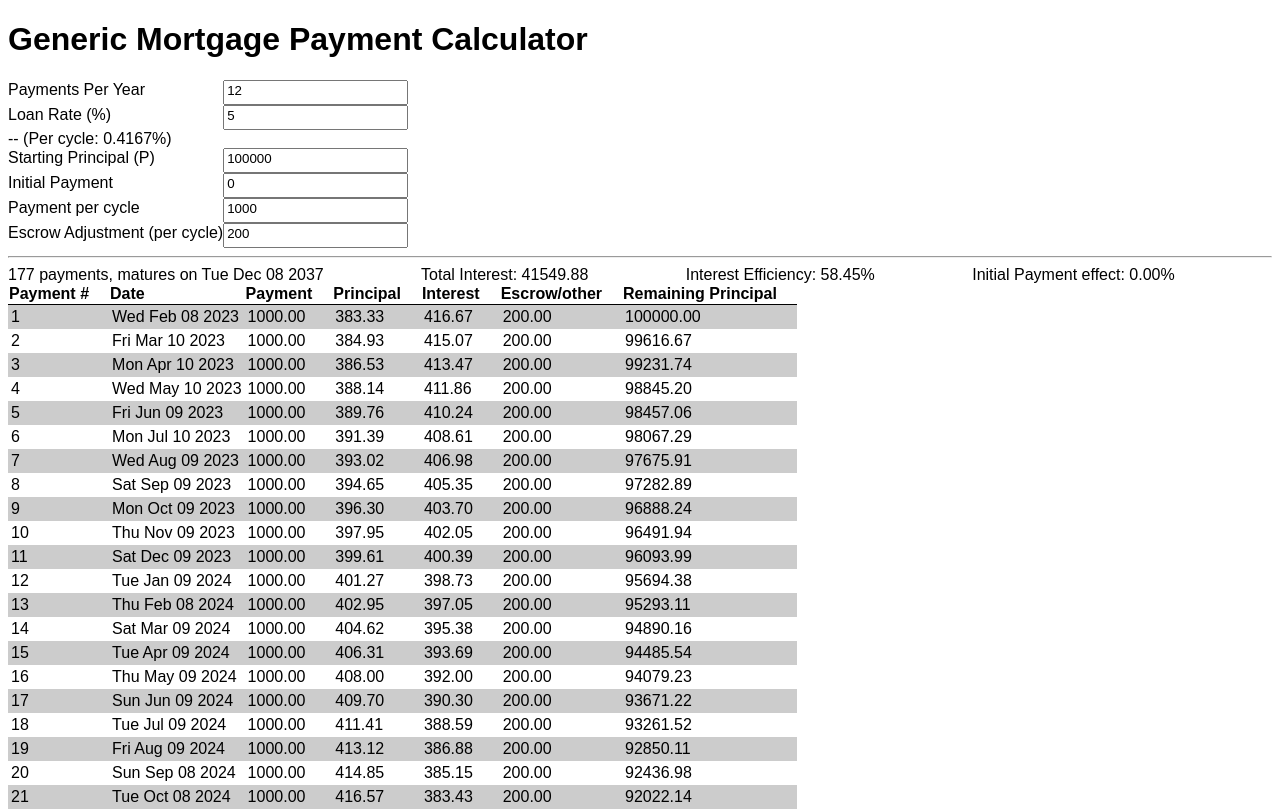
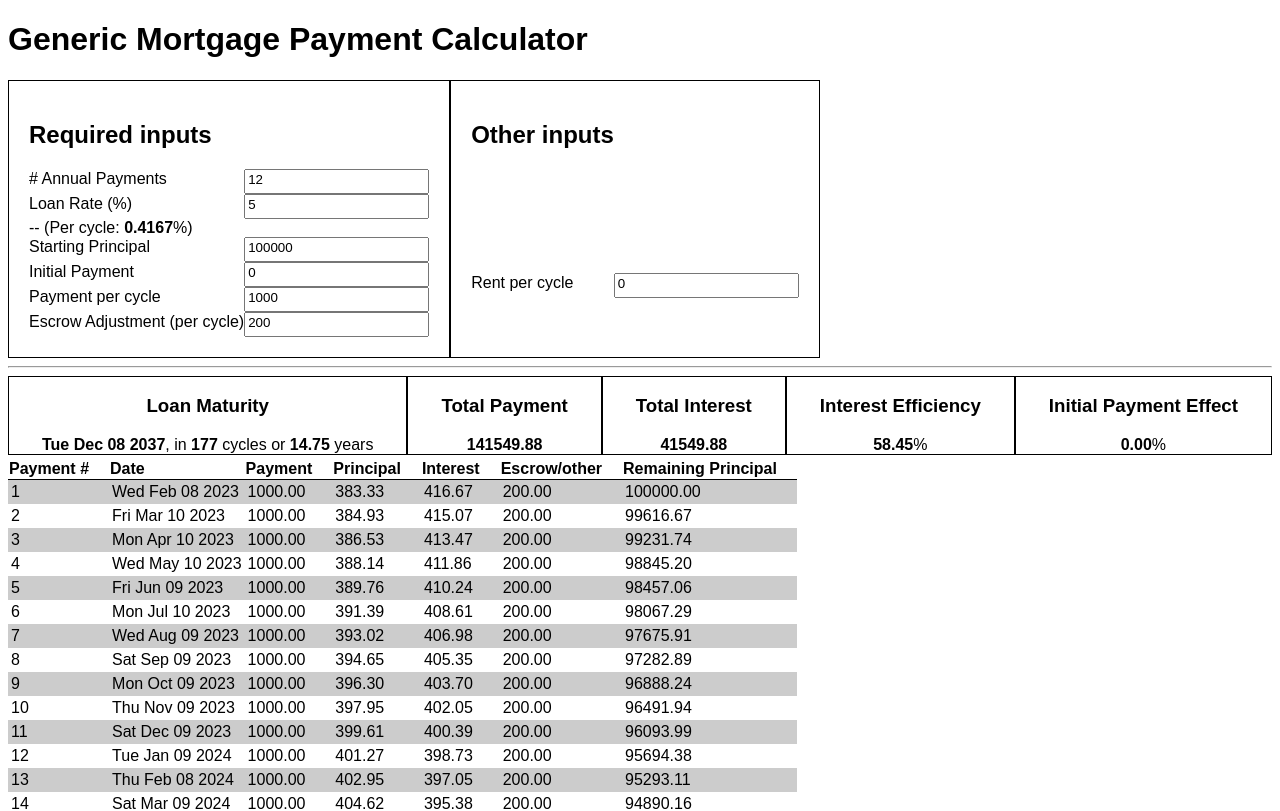
Before and after one commit to calculuswhiz/calculuswhiz.github.io, a React app in the folder gadgets/MortgageCalculator/: page / in a window 1280 px wide. Shown: the top 811 px of the page. Built offline with nearby package versions, Linux system fonts and the light colour scheme.

Commit message:
Added rent equivalency calculations

```diff
--- a/gadgets/MortgageCalculator/src/main.tsx
+++ b/gadgets/MortgageCalculator/src/main.tsx
@@ -1,5 +1,6 @@
-import React, { useEffect, useState } from "react";
+import React, { ReactElement, ReactEventHandler, useEffect, useState } from "react";
 import * as ReactDOM from "react-dom/client";
+import * as mortgageMethods from './mortgageMethods';
 
 import './styles.scss';
 
@@ -13,94 +14,100 @@ function AppInfo() {
 
 function NumericInput(props: {
 	label: string; value: number;
+	min?: number; max?: number;
 	setter: React.Dispatch<React.SetStateAction<number>>
 }) {
 	return <div>
 		<label>{props.label}</label>
-		<input type="number" value={props.value}
+		<input
+			type="number" value={props.value}
+			min={props.min} max={props.max}
 			onChange={e => props.setter(+e.target.value)} />
 	</div>;
 }
 
-type ActivityFields = {
-	timeStamp: Date;
-	totalAmount: number;
-	principal: number;
-	interest: number;
-	remainingBalance: number;
-};
+function TemplateTextDiv(props: {
+	/** ? to denote parameter. More than one will not be processed */
+	template: string;
+	displayItems: (string|number)[]
+})
+{
+	const decomposed = props.template.split(/(?<!\?)\?(?!\?)/);
 
-const millisPerYear = 365.24 * 24 * 60 * 60 * 1000;
-
-/** Do not calculate if this much principal cannot be paid */
-const noCalcPercent = .1;
-
-function getPaymentData(
-	principal: number, compoundRate: number, paymentPerCycle: number,
-	escrowAdjustment: number, paymentCycles: number
-) {
-	const paymentThreshold = (escrowAdjustment
-			+ (compoundRate * principal)) * (1 + noCalcPercent / 100);
-
-	if (paymentPerCycle <= paymentThreshold) {
-		throw Error(`Payment ${paymentPerCycle} is below the threshold ${paymentThreshold}. Cannot calculate.`);
+	if (decomposed.length !== props.displayItems.length + 1) {
+		throw Error(
+			`Cannot process template item. Expected ${decomposed.length} parameters.`
+		);
 	}
 
-	const millisPerCycle = millisPerYear / paymentCycles;
-
-	const paymentData: ActivityFields[] = [];
-
-	let remainingBalance = principal;
-	let millis = new Date().getTime();
-
-	while (remainingBalance >= 0) {
-		const interest = compoundRate * remainingBalance;
-		const principalPayment = paymentPerCycle - interest - escrowAdjustment;
-
-		if (principalPayment <= 0) {
-			throw Error('Negative principal payment detected. Terminating.');
+	const nodes = new Array<JSX.Element>();
+	for (const [index, text] of decomposed.entries()) {
+		nodes.push(<span key={`text${index}`}>{text}</span>);
+		nodes.push(
+			<strong key={`index${index}`}>{props.displayItems[index]}</strong>
+		);
 	}
 
-		paymentData.push({
-            timeStamp: new Date(millis),
-            totalAmount: paymentPerCycle,
-            remainingBalance: remainingBalance,
-            principal: principalPayment,
-            interest: interest
-        });
-
-        millis += millisPerCycle;
-        remainingBalance -= principalPayment;
+	return <div>{nodes.slice(0, -1)}</div>;
 }
 
-	if (remainingBalance < 0) {
-		// Zero out the balance
-		const finalBalance = paymentData.slice(-1)[0].remainingBalance;
-		paymentData.push({
-			timeStamp: new Date(millis + millisPerCycle),
-			totalAmount: finalBalance + escrowAdjustment,
-			remainingBalance: 0,
-			principal: finalBalance,
-			interest: 0
-		});
+function HelpPopOver(props: {
+	text: string;
+	pos: {x: number, y: number};
+	onDelete: ReactEventHandler;
+})
+{
+	const trueX = Math.min(window.innerWidth - 100, props.pos.x)
+
+	return <div
+		className="help-popover"
+		style={{left: trueX, top: props.pos.y}}
+		onClick={props.onDelete}>
+		{props.text}
+	</div>;
 }
 
-	return paymentData;
+function AggregateItem(props: {
+	title: string;
+	help?: string;
+	template: string;
+	displayItems: (string|number)[]
+})
+{
+	const [showHelp, setShowHelp] = useState(false);
+	const [helpPos, setHelpPos] = useState({x: 0, y: 0});
+
+	return <span className="aggregate-item">
+		<h3 className="aggregate-title" onClick={e => {
+			setShowHelp(!showHelp);
+			setHelpPos({x: e.clientX, y: e.clientY});
+		}}>
+			{props.title}
+			{
+				(showHelp && props.help)
+					&& <HelpPopOver
+						text={props.help} pos={helpPos}
+						onDelete={_ => setShowHelp(false)} />
+			}
+		</h3>
+		<TemplateTextDiv template={props.template} displayItems={props.displayItems}/>
+	</span>;
 }
 
 function DataDisplay(props: {
-	paymentCycles: number;
+	annualPaymentCycles: number;
 	loanPercent: number;
 	principal: number;
 	initialPayment: number;
 	paymentPerCycle: number;
 	escrowAdjustment: number;
+	rentPayment: number;
 }) {
 	const effectivePrincipal = props.principal - props.initialPayment;
-	const compoundRate = props.loanPercent / 100 / props.paymentCycles;
+	const compoundRate = props.loanPercent / 100 / props.annualPaymentCycles;
 
 	const parameterValidators: [boolean, string][] = [
-		[props.paymentCycles > 0, "Payment Cycles is not > 0"],
+		[props.annualPaymentCycles > 0, "Annual Payments is not > 0"],
 		[props.loanPercent >= 0, "Loan Percent is not >= 0"],
 		[props.principal > 0, "Principal is not > 0"],
 		[props.initialPayment >= 0, "Initial Payment is not >= 0"],
@@ -118,9 +125,9 @@ function DataDisplay(props: {
 	}
 
 	function getPaymentDataForPrincipal(principal: number) {
-		return getPaymentData(
+		return mortgageMethods.getPaymentData(
 			principal, compoundRate, props.paymentPerCycle,
-			props.escrowAdjustment, props.paymentCycles
+			props.escrowAdjustment, props.annualPaymentCycles
 		);
 	}
 
@@ -141,19 +148,66 @@ function DataDisplay(props: {
 			initialPaymentEffect = NaN;
 		}
 
+		const totalPayments = realPaymentData.length - 1;
+		const intBreakEvenCycles = Math.ceil(totalInterestPaid / props.rentPayment);
+		const totalPayment = totalInterestPaid + props.principal;
+		const totalBreakEvenCycles = Math.ceil(totalPayment / props.rentPayment);
+
 		return <div id="data-display">
 			<header>
-				<span>
-					{realPaymentData.length - 1} payments,
-					matures on {finalPaymentDate.toDateString()}
-				</span>
-				<span>Total Interest: {totalInterestPaid.toFixed(2)}</span>
-				<span title="Higher is better">
-					Interest Efficiency: {(100 * interestEfficiency).toFixed(2)}%
-				</span>
-				<span>
-					Initial Payment effect: {(100 * initialPaymentEffect).toFixed(2)}%
-				</span>
+				<AggregateItem
+					title="Loan Maturity"
+					help="How soon you pay it off"
+					template="?, in ? cycles or ? years"
+					displayItems={[
+						finalPaymentDate.toDateString(),
+						totalPayments,
+						(totalPayments / props.annualPaymentCycles).toFixed(2)
+					]} />
+				<AggregateItem
+					title="Total Payment"
+					help="Principal + Interest"
+					template="?"
+					displayItems={[(totalInterestPaid + props.principal).toFixed(2)]} />
+				<AggregateItem
+					title="Total Interest"
+					help="How much interest is paid when the loan matures"
+					template="?"
+					displayItems={[totalInterestPaid.toFixed(2)]} />
+				<AggregateItem
+					title="Interest Efficiency"
+					help="1 - (Interest paid / original principal)"
+					template="?%"
+					displayItems={[(100 * interestEfficiency).toFixed(2)]} />
+				<AggregateItem
+					title="Initial Payment Effect"
+					help="How much the initial payment contributes to interest efficiency"
+					template="?%"
+					displayItems={[(100 * initialPaymentEffect).toFixed(2)]} />
+			</header>
+			<header>
+				{
+					props.rentPayment > 0
+					&& <AggregateItem
+						title="Rent-interest break-even point"
+						help="How long until rent pays for interest"
+						template="? cycles, or ? years"
+						displayItems={[
+							intBreakEvenCycles,
+							(intBreakEvenCycles / props.annualPaymentCycles).toFixed(2)
+						]} />
+ 				}
+ 				{
+					props.rentPayment > 0
+					&& <AggregateItem
+						title="Rent-total break-even point"
+						help="How long until rent pays for entire loan"
+						template="? cycles, or ? years"
+						displayItems={[
+							totalBreakEvenCycles,
+							(totalBreakEvenCycles / props.annualPaymentCycles).toFixed(2)
+						]} />
+ 				}
 			</header>
 			<table id="data-grid">
 				<thead>
@@ -193,44 +247,67 @@ function DataDisplay(props: {
 }
 
 function AppRoot() {
-	const [paymentCycles, setPaymentCycles] = useState(12);
+	// Required
+	const [annualPaymentCycles, setAnnualPaymentCycles] = useState(12);
 	const [loanPercent, setLoanPercent] = useState(5);
 	const [principal, setPrincipal] = useState(100_000);
 	const [initialPayment, setInitialPayment] = useState(0);
 	const [paymentPerCycle, setPaymentPerCycle] = useState(1000);
 	const [escrowAdjustment, setEscrowAdjustment] = useState(200);
 
+	// Others
+	const [rentPayment, setRentPayment] = useState(0);
+
 	return <>
 		<div id="input-fields">
+			<div className="input-set">
+				<h2>Required inputs</h2>
 				<NumericInput
-				label="Payments Per Year" value={paymentCycles}
-				setter={setPaymentCycles}
+					label="# Annual Payments" value={annualPaymentCycles}
+					min={0}
+					setter={setAnnualPaymentCycles}
 				/>
 				<NumericInput
 					label="Loan Rate (%)" value={loanPercent}
+					min={0}
 					setter={setLoanPercent} />
-			<div>-- (Per cycle: {(loanPercent / paymentCycles).toFixed(4)}%)</div>
+				<TemplateTextDiv
+					template="-- (Per cycle: ?%)"
+					displayItems={[(loanPercent / annualPaymentCycles).toFixed(4)]} />
 				<NumericInput
-				label="Starting Principal (P)" value={principal}
+					label="Starting Principal" value={principal}
+					min={0}
 					setter={setPrincipal} />
 				<NumericInput
 					label="Initial Payment" value={initialPayment}
+					min={0}
 					setter={setInitialPayment} />
 				<NumericInput
 					label="Payment per cycle" value={paymentPerCycle}
+					min={0}
 					setter={setPaymentPerCycle} />
 				<NumericInput
 					label="Escrow Adjustment (per cycle)" value={escrowAdjustment}
+					min={0}
 					setter={setEscrowAdjustment} />
+			</div>
+			<div className="input-set">
+				<h2>Other inputs</h2>
+				<NumericInput
+					label="Rent per cycle" value={rentPayment}
+					min={0}
+					setter={setRentPayment} />
+			</div>
 		</div>
 		<hr />
 		<DataDisplay
-			paymentCycles={paymentCycles}
+			annualPaymentCycles={annualPaymentCycles}
 			loanPercent={loanPercent}
 			principal={principal}
 			initialPayment={initialPayment}
 			paymentPerCycle={paymentPerCycle}
-			escrowAdjustment={escrowAdjustment} />
+			escrowAdjustment={escrowAdjustment}
+			rentPayment={rentPayment} />
 	</>;
 }
 
--- /dev/null
+++ b/gadgets/MortgageCalculator/src/mortgageMethods.ts
@@ -0,0 +1,65 @@
+export type ActivityFields = {
+	timeStamp: Date;
+	totalAmount: number;
+	principal: number;
+	interest: number;
+	remainingBalance: number;
+};
+
+export const millisPerYear = 365.24 * 24 * 60 * 60 * 1000;
+
+/** Do not calculate if this much principal cannot be paid */
+export const noCalcPercent = .1;
+
+export function getPaymentData(
+	principal: number, compoundRate: number, paymentPerCycle: number,
+	escrowAdjustment: number, paymentCycles: number
+) {
+	const paymentThreshold = (escrowAdjustment
+			+ (compoundRate * principal)) * (1 + noCalcPercent / 100);
+
+	if (paymentPerCycle <= paymentThreshold) {
+		throw Error(`Payment ${paymentPerCycle} is below the threshold ${paymentThreshold}. Cannot calculate.`);
+	}
+
+	const millisPerCycle = millisPerYear / paymentCycles;
+
+	const paymentData: ActivityFields[] = [];
+
+	let remainingBalance = principal;
+	let millis = new Date().getTime();
+
+	while (remainingBalance >= 0) {
+		const interest = compoundRate * remainingBalance;
+		const principalPayment = paymentPerCycle - interest - escrowAdjustment;
+
+		if (principalPayment <= 0) {
+			throw Error('Negative principal payment detected. Terminating.');
+		}
+
+		paymentData.push({
+            timeStamp: new Date(millis),
+            totalAmount: paymentPerCycle,
+            remainingBalance: remainingBalance,
+            principal: principalPayment,
+            interest: interest
+        });
+
+        millis += millisPerCycle;
+        remainingBalance -= principalPayment;
+	}
+
+	if (remainingBalance < 0) {
+		// Zero out the balance
+		const finalBalance = paymentData.slice(-1)[0].remainingBalance;
+		paymentData.push({
+			timeStamp: new Date(millis + millisPerCycle),
+			totalAmount: finalBalance + escrowAdjustment,
+			remainingBalance: 0,
+			principal: finalBalance,
+			interest: 0
+		});
+	}
+
+	return paymentData;
+}
--- a/gadgets/MortgageCalculator/src/styles.scss
+++ b/gadgets/MortgageCalculator/src/styles.scss
@@ -1,9 +1,22 @@
 body {
 	font-family: sans-serif;
 
+	.help-popover {
+		position: fixed;
+		border: 1px solid black;
+		background-color: gainsboro;
+		font-weight: normal;
+		padding: 5px;
+	}
+
 	#app-root-container {
 		#input-fields {
+			display: flex;
+
+			.input-set {
 				display: table;
+				padding: 20px;
+				border: 1px solid black;
 
 				> div {
 					display: table-row;
@@ -14,15 +27,25 @@ body {
 					}
 				}
 			}
+		}
 
 		#data-display {
 			header {
 				display: flex;
+				flex-wrap: wrap;
+				margin-bottom: 2px;
+
+				.aggregate-item {
+					border: 1px solid;
+					text-align: center;
+					cursor: default;
+				}
 
 				span {
 					flex-grow: 1;
 				}
 			}
+
 
 			#data-grid {
 				border-collapse: collapse;
```
Also changed, not shown: 2 other files (tests, documents, lock files or other folders). Lines whose indentation alone changed are shown as unchanged.
